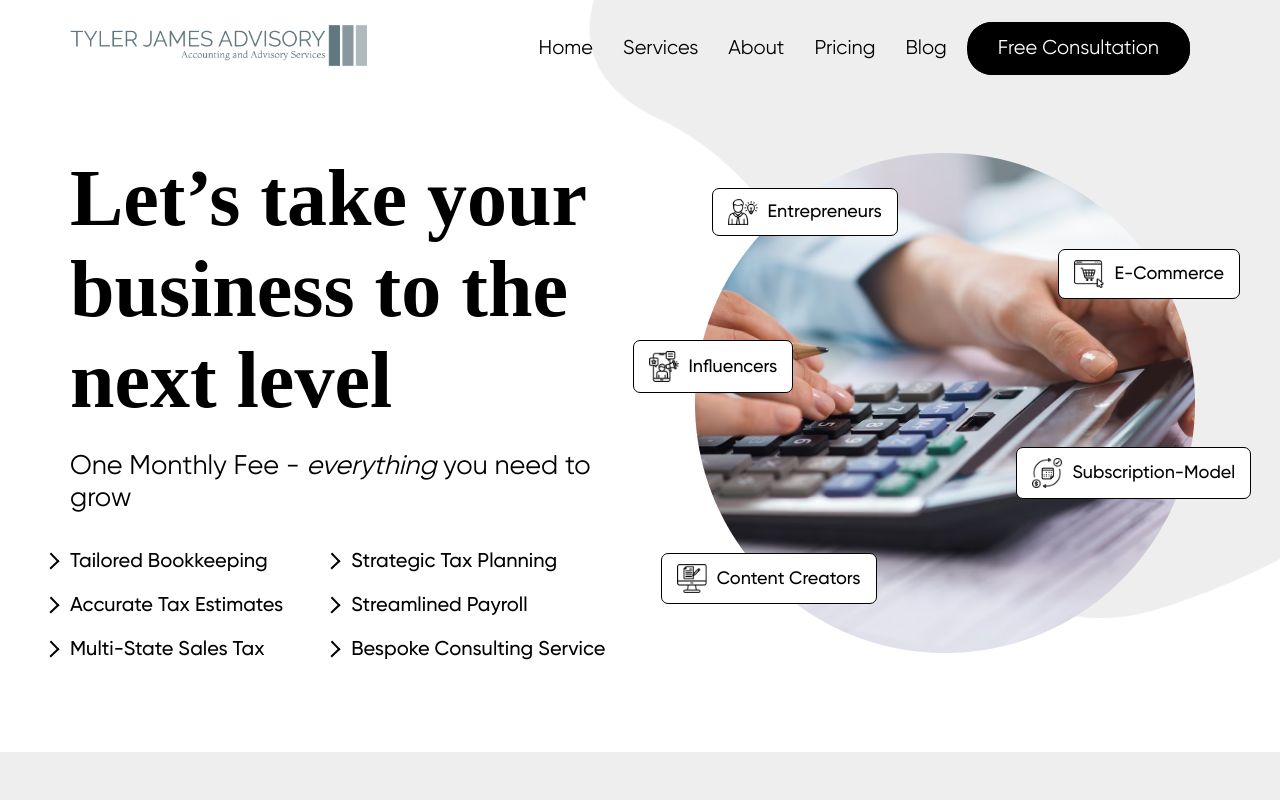
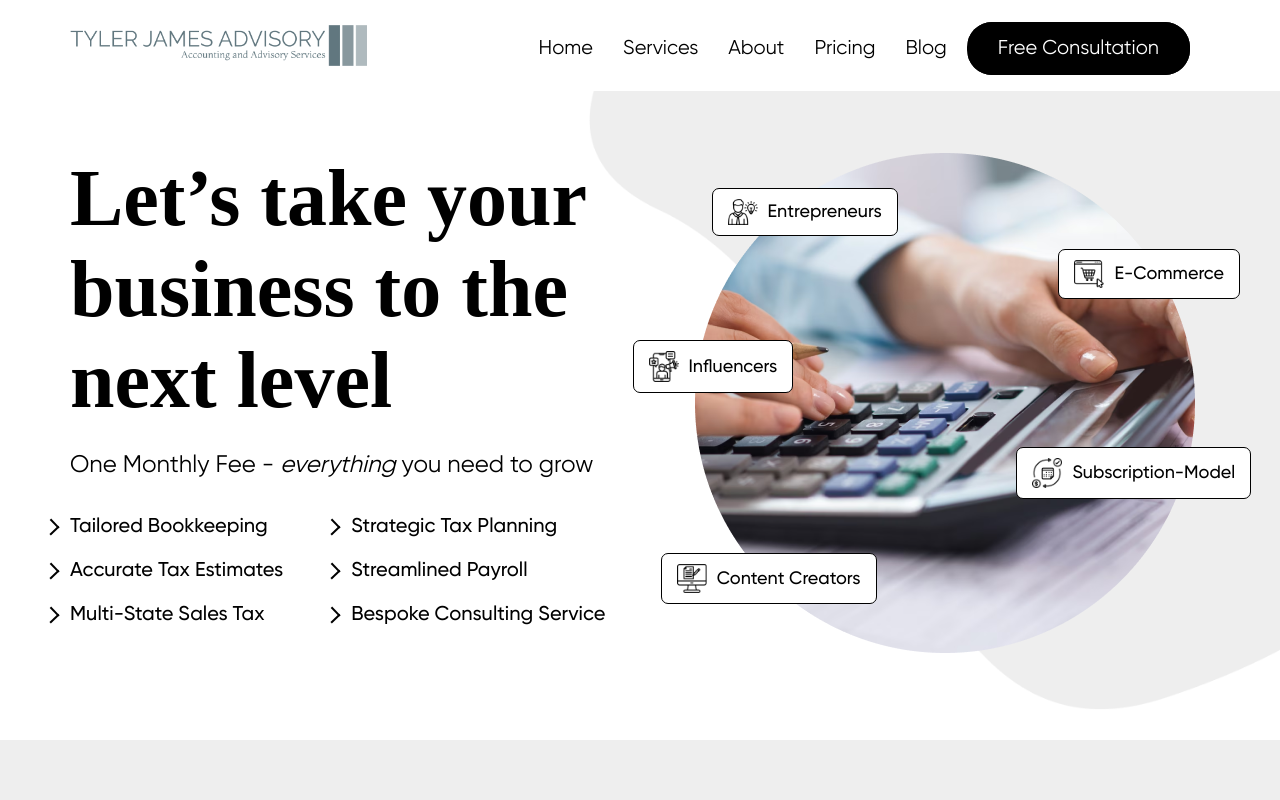
Before and after one commit to testuc22/frontend-staging.github.io, a plain HTML site: page james/index.html in a window 1280 px wide. Shown: the top 800 px of the page. Drawn offline with nearby package versions, Linux system fonts and the light colour scheme; a web font is replaced by a local one.

Commit message:
Improvements

```diff
--- a/james/assets/css/style.css
+++ b/james/assets/css/style.css
@@ -83,10 +83,14 @@ header::after {
     top: 0;
     right: 0;
     background: url(../images/bg-layer.png) no-repeat !important;
-    z-index: 9;
+    background-position: right !important;
+    z-index: 1;
     height: 100%;
     width: 54%;
     background-size: contain !important;
+}
+section {
+    z-index: 2;
 }
 .header_inner .menu_wrapper ul {
   display: flex;
@@ -118,7 +122,7 @@ header::after {
 	font-size: 5rem;
 }
 .banner_section_wrap .sub_title {
-    font-size: 27px;
+    font-size: 24px;
     font-weight: 400;
     margin: 25px 0;
 }
@@ -146,7 +150,7 @@ header::after {
 .key_points li{
 	position: relative;
 }
-.key_points li::before{
+.key_points li::before {
   content: "";
   width: 10px;
   height: 10px;
@@ -155,8 +159,9 @@ header::after {
   border-top: 2px solid #000;
   left: -20px;
   border-left: 2px solid #000;
-	transform: rotate(136deg);
-	margin: 5px 0 0px -5px;
+  transform: translateY(-50%) rotate(136deg);
+  margin: 0 0 0px -5px;
+  top: 50%;
 }
 .image_icons li > div{
     display: flex;
```
Lines whose indentation alone changed are shown as unchanged.
